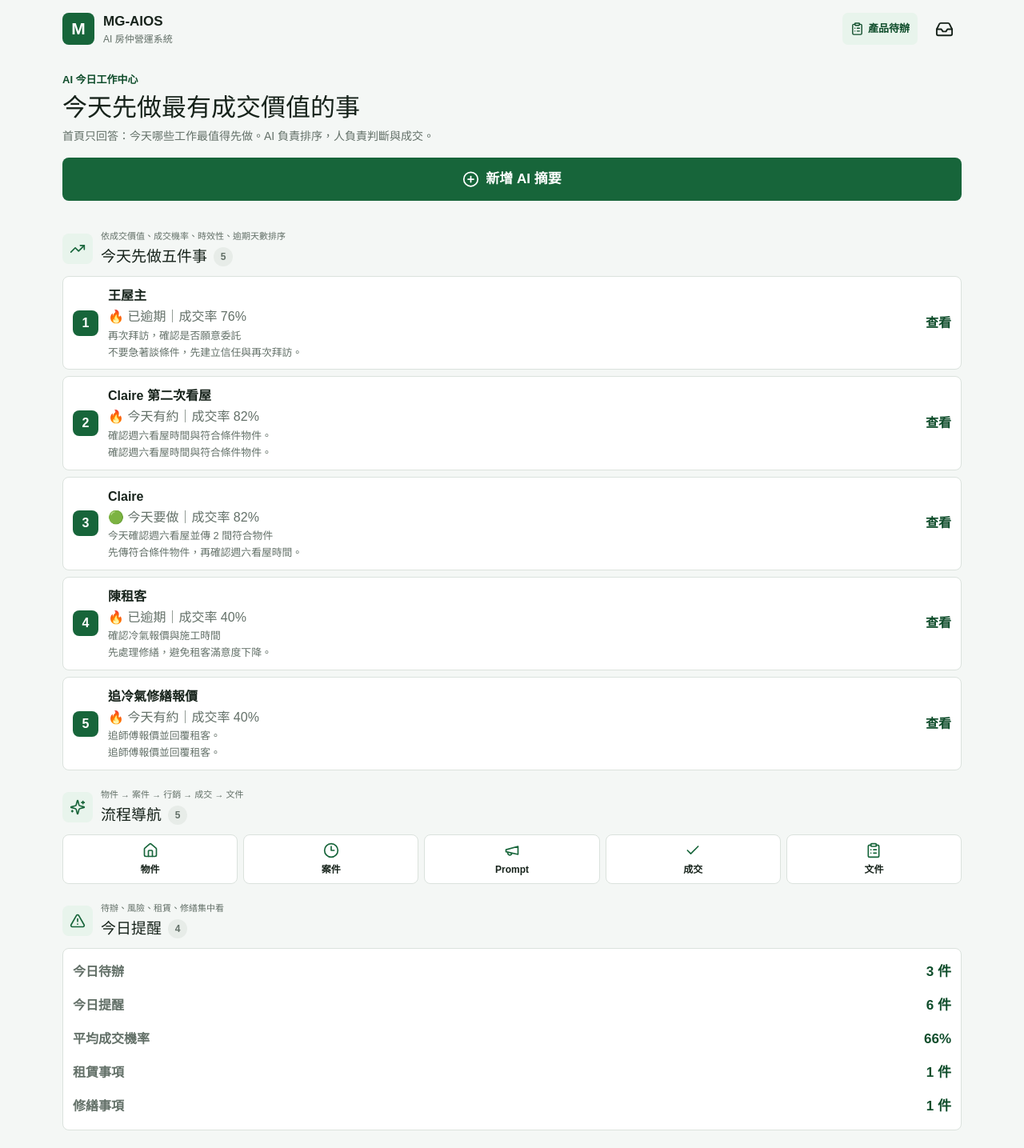
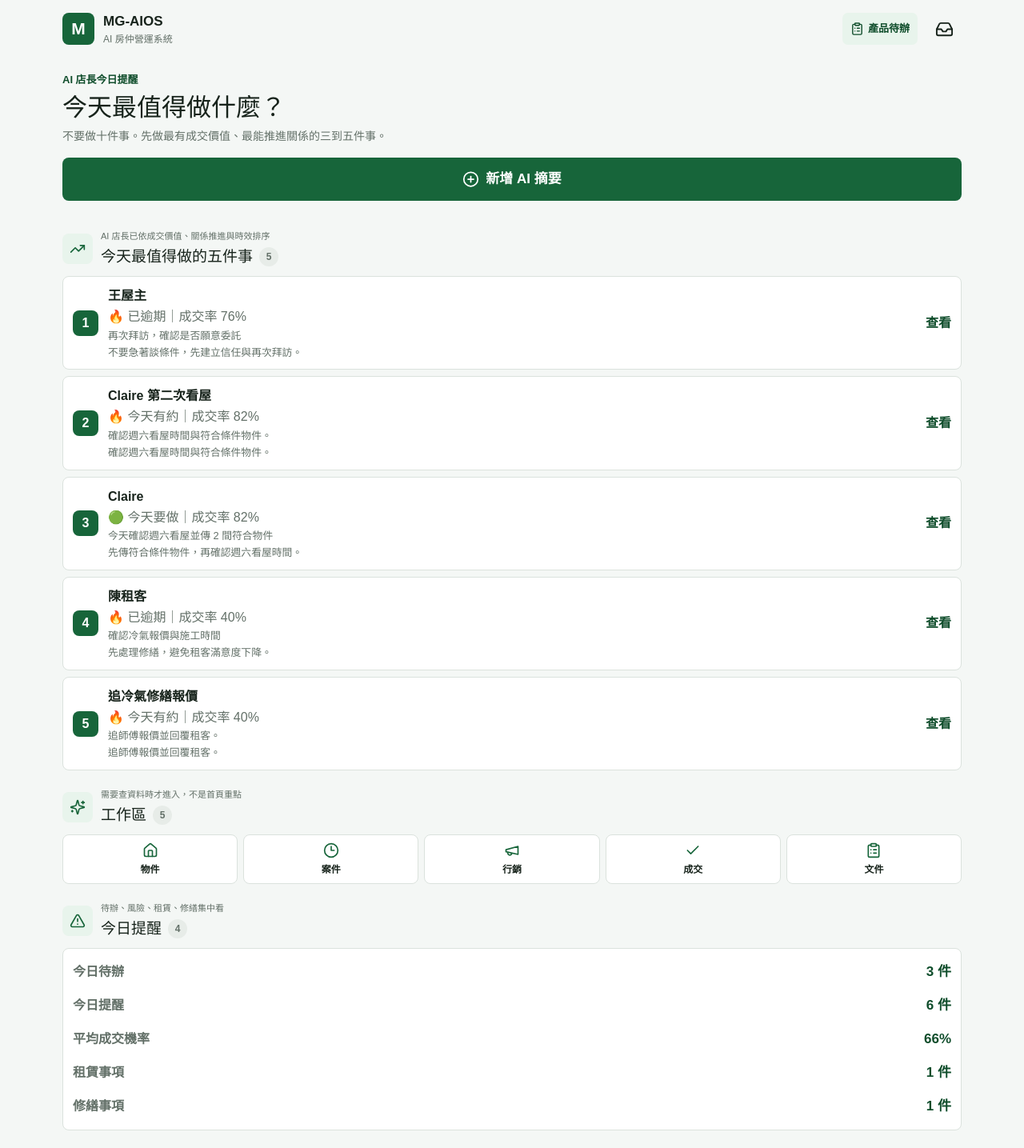
Before and after one commit to jakey650310-crypto/mg-aios-v2, a Next.js app: page / in a window 1280 px wide. Shown: the top 1435 px of the page at 80% size. Built offline with nearby package versions, Linux system fonts and the light colour scheme.

Commit message:
調整 V3 AI 店長工作流

```diff
--- a/components/command-center.tsx
+++ b/components/command-center.tsx
@@ -52,10 +52,10 @@ const moduleLabels: Record<OperatingModuleKey, { title: string; subtitle: string
   contact: { title: "聯絡人", subtitle: "一位人只有一份資料" },
   journey: { title: "案件旅程", subtitle: "下一步、原因、風險" },
   repair: { title: "修繕管理", subtitle: "報修、估價、施工、保固" },
-  marketing: { title: "行銷中心", subtitle: "自動整理 Prompt，交給 ChatGPT 完成" },
+  marketing: { title: "行銷中心", subtitle: "自動整理案件資料，交給 ChatGPT 完成" },
   closing: { title: "成交中心", subtitle: "成交紀錄、公司請款、佣金" },
   documents: { title: "文件中心", subtitle: "文件綁定物件與案件" },
-  ai: { title: "AI 助理", subtitle: "整理、排序、提醒、產生內容" },
+  ai: { title: "AI 店長", subtitle: "決定今天，影響明天" },
 };
 
 function nowIso() {
@@ -248,9 +248,9 @@ export function CommandCenter() {
       </header>
 
       <section className="decision-hero">
-        <p>AI 今日工作中心</p>
-        <h1>今天先做最有成交價值的事</h1>
-        <span>首頁只回答：今天哪些工作最值得先做。AI 負責排序，人負責判斷與成交。</span>
+        <p>AI 店長今日提醒</p>
+        <h1>今天最值得做什麼？</h1>
+        <span>不要做十件事。先做最有成交價值、最能推進關係的三到五件事。</span>
         <button className="primary-command" onClick={() => setShowInbox(true)}>
           <CirclePlus />
           新增 AI 摘要
@@ -258,7 +258,7 @@ export function CommandCenter() {
       </section>
 
       <section className="decision-section">
-        <SectionTitle icon={TrendingUp} title="今天先做五件事" count={topFive.length} hint="依成交價值、成交機率、時效性、逾期天數排序" />
+        <SectionTitle icon={TrendingUp} title="今天最值得做的五件事" count={topFive.length} hint="AI 店長已依成交價值、關係推進與時效排序" />
         <div className="ai-priority-list">
           {topFive.map((item, index) => (
             <button className="ai-priority-card" key={`${item.type}-${item.id}`} onClick={() => openPriorityItem(item)}>
@@ -276,11 +276,11 @@ export function CommandCenter() {
       </section>
 
       <section className="decision-section">
-        <SectionTitle icon={Sparkles} title="流程導航" count={5} hint="物件 → 案件 → 行銷 → 成交 → 文件" />
+        <SectionTitle icon={Sparkles} title="工作區" count={5} hint="需要查資料時才進入，不是首頁重點" />
         <div className="workflow-nav">
           <button onClick={() => setActiveModule("property")}><Home />物件</button>
           <button onClick={() => setActiveModule("journey")}><Clock3 />案件</button>
-          <button onClick={() => setActiveModule("marketing")}><Megaphone />Prompt</button>
+          <button onClick={() => setActiveModule("marketing")}><Megaphone />行銷</button>
           <button onClick={() => setActiveModule("closing")}><Check />成交</button>
           <button onClick={() => setActiveModule("documents")}><ClipboardList />文件</button>
         </div>
@@ -550,7 +550,7 @@ function PropertyList({
           currentStage: "建立案件",
           nextStep: "補齊物件資料並產生行銷素材",
           probability: 60,
-          aiSuggestion: "先完成物件資料，再進入行銷中心建立 ChatGPT Prompt。",
+          aiSuggestion: "先完成物件資料，再進入行銷中心準備 AI 任務。",
           reminderDate: new Date().toLocaleDateString("sv-SE"),
           completedRecords: [],
           history: [],
@@ -1184,7 +1184,7 @@ function MarketingCenter({
             )}
 
             <button className="sheet-submit compact-submit" type="button" onClick={() => generateAll(property)}>
-              一鍵建立全部 ChatGPT Prompt
+              一鍵準備全部平台任務
             </button>
 
             <div className="marketing-content-grid">
@@ -1196,11 +1196,11 @@ function MarketingCenter({
                       <strong>{label}</strong>
                       <em>{content ? publishStatusLabels[content.publishStatus] : "尚未生成"}</em>
                     </div>
-                    <p>{content?.prompt || "按「一鍵建立全部 ChatGPT Prompt」後，系統會從物件資料自動整理 Prompt，不重複輸入資料。"}</p>
+                    <p>{content ? "AI 任務已準備好，不需要重複輸入物件資料。" : "按「一鍵準備全部平台任務」後，系統會從物件資料自動整理，不重複輸入資料。"}</p>
                     {content && (
                       <div className="marketing-version-box">
                         <button className="chatgpt-launch-button" type="button" onClick={() => openInChatGpt(content.prompt)}>
-                          在 ChatGPT 開啟
+                          開啟 ChatGPT 生成
                         </button>
                         <label className="editor-field">
                           <span>貼回 ChatGPT 最終版本｜第 {content.version || 1} 版</span>
@@ -1333,7 +1333,7 @@ function ClosingCenter({
       <div className="workflow-nav">
         <button onClick={() => onOpenModule("property")}><Home />物件</button>
         <button onClick={() => onOpenModule("journey")}><Clock3 />案件</button>
-        <button onClick={() => onOpenModule("marketing")}><Megaphone />Prompt</button>
+        <button onClick={() => onOpenModule("marketing")}><Megaphone />行銷</button>
         <button onClick={() => onOpenModule("documents")}><ClipboardList />文件</button>
       </div>
 
@@ -1713,12 +1713,12 @@ function CaseDetailPage({
     const context = buildCaseContext(state, liveCase);
     const prompt = buildPromptFromTemplate(context, type, customQuestion);
     setGeneratedPrompt(prompt);
-    setAiMessage("Prompt 已產生。");
+    setAiMessage("AI 店長已準備好任務。");
     try {
       await navigator.clipboard.writeText(prompt);
-      setAiMessage("Prompt 已複製，可貼到 ChatGPT / Claude / Gemini。");
+      setAiMessage("已複製任務內容。請開啟 ChatGPT / Claude / Gemini 後直接貼上。");
     } catch {
-      setAiMessage("Prompt 已產生，但瀏覽器未允許自動複製。");
+      setAiMessage("任務已準備好，但瀏覽器未允許自動複製。");
     }
   }
 
@@ -1817,7 +1817,7 @@ function CaseDetailPage({
           </div>
           <button className="sheet-submit compact-submit" type="button" onClick={() => setShowAiAssistant(true)}>
             <Sparkles />
-            AI 助理
+            AI 店長
           </button>
         </section>
 
@@ -1924,10 +1924,10 @@ function CaseDetailPage({
         </section>
 
         <section className="crm-section">
-          <h3>AI 建議</h3>
-          <DetailBlock title="AI Summary" value={liveCase.aiSummary || "尚未建立"} />
-          <DetailBlock title="AI Insight" value={liveCase.aiInsight || "尚未建立"} />
-          <DetailBlock title="AI 長期理解" value={liveCase.aiBrain || "尚未建立"} />
+          <h3>AI 已完成分析</h3>
+          <DetailBlock title="今天建議" value={liveCase.aiSummary || "尚未建立"} />
+          <DetailBlock title="最近學到" value={liveCase.aiInsight || "尚未建立"} />
+          <DetailBlock title="長期判斷" value={liveCase.aiBrain || "尚未建立"} />
         </section>
       </div>
 
@@ -1937,8 +1937,8 @@ function CaseDetailPage({
             <div className="sheet-handle" />
             <header>
               <div>
-                <p>Case → Context → Prompt</p>
-                <h2>AI 助理</h2>
+                <p>AI 店長</p>
+                <h2>你今天要完成什麼？</h2>
               </div>
               <button type="button" className="icon-button" onClick={() => setShowAiAssistant(false)} aria-label="關閉">
                 <X />
@@ -1955,14 +1955,14 @@ function CaseDetailPage({
               <EditorTextarea label="想問 AI 什麼" value={customQuestion} onChange={setCustomQuestion} />
             )}
             <button className="sheet-submit" type="button" onClick={() => void generatePrompt()}>
-              產生並複製 Prompt
+              準備 AI 任務
             </button>
             {aiMessage && <p>{aiMessage}</p>}
-            {generatedPrompt && <textarea className="prompt-preview" value={generatedPrompt} readOnly />}
+            {generatedPrompt && <p>任務內容已在背景準備好，不需要手動整理案件資料。</p>}
             <div className="marketing-actions">
-              <button type="button" onClick={() => openAiTool("chatgpt")}>開啟 ChatGPT</button>
-              <button type="button" onClick={() => openAiTool("claude")}>開啟 Claude</button>
-              <button type="button" onClick={() => openAiTool("gemini")}>開啟 Gemini</button>
+              <button type="button" onClick={() => openAiTool("chatgpt")}>開啟 ChatGPT 生成</button>
+              <button type="button" onClick={() => openAiTool("claude")}>開啟 Claude 生成</button>
+              <button type="button" onClick={() => openAiTool("gemini")}>開啟 Gemini 生成</button>
             </div>
             <EditorTextarea label="AI 回答｜貼上 ChatGPT / Claude / Gemini 回答" value={aiResponse} onChange={setAiResponse} />
             <button className="sheet-submit" type="button" onClick={parseAiResponse}>
```
Also changed, not shown: 2 other files (tests, documents, lock files or other folders).
